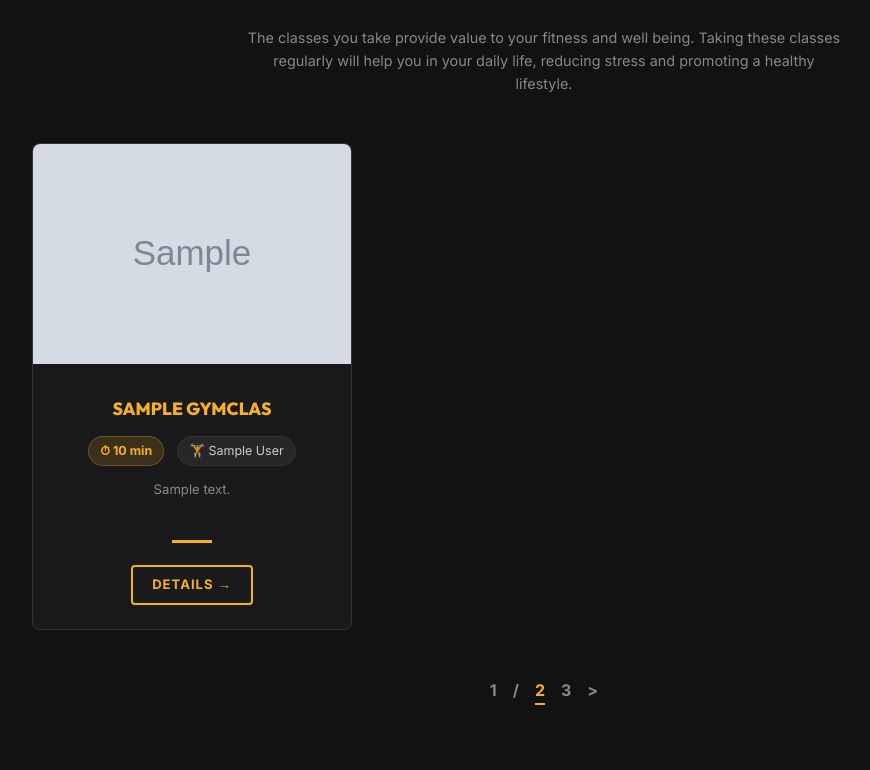
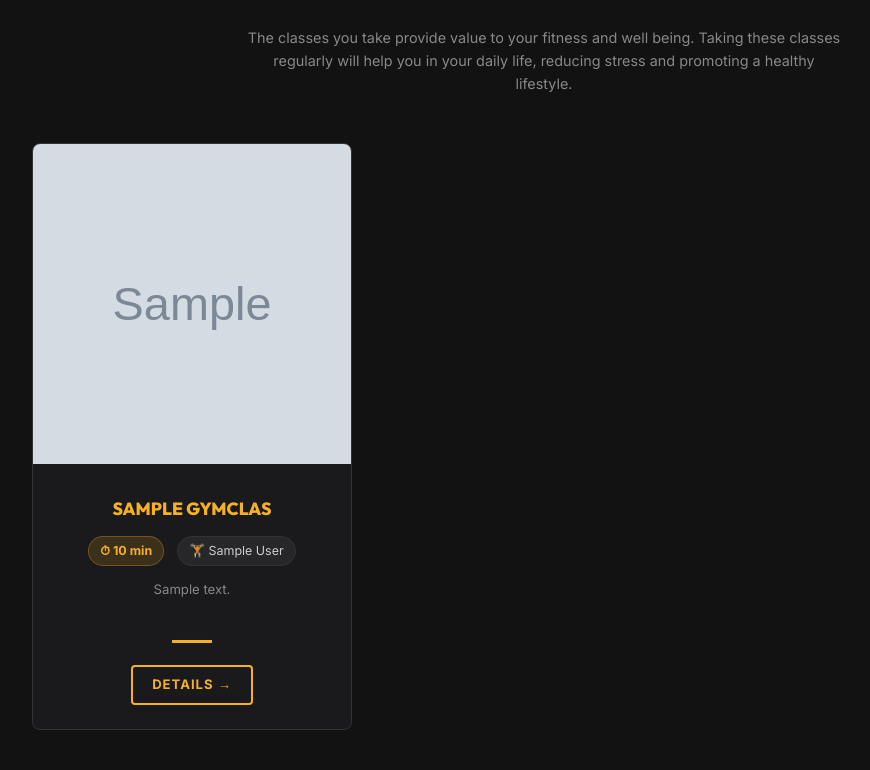
Before and after one commit to tauhidul252/Fitnexis, a Django app: page / in a window 1280 px wide. Shown: the part 2133-2903 px from the top of the page, without its empty margins (96-966 px from the left). Run offline with Django 5.2, Linux system fonts and the light colour scheme; tables that the repository leaves empty hold one stand-in row (values such as "Sample post"); grey boxes marked "Sample" are stand-in pictures.

Commit message:
Restore Tonmoy's card-img CSS change

```diff
--- a/static/css/style.css
+++ b/static/css/style.css
@@ -199,7 +199,7 @@ a { text-decoration: none; color: inherit; transition: all 0.3s; }
 .class-grid { display: grid; grid-template-columns: repeat(3, 1fr); gap: 2rem; }
 .class-card { background: var(--bg-dark-secondary); border: 1px solid #333; text-align: center; border-radius: 8px; overflow: hidden; transition: transform 0.3s, border-color 0.3s, box-shadow 0.3s; }
 .class-card:hover { transform: translateY(-6px); border-color: var(--accent); box-shadow: 0 10px 30px rgba(245, 176, 38, 0.15); }
-.card-img { width: 100%; height: 220px; object-fit: cover; }
+.card-img { width: 100%; height: 320px; object-fit: cover; }
 .card-content { padding: 1.5rem; }
 .card-content h3 { font-size: 1.1rem; margin-bottom: 0.8rem; }
 .class-meta-row { display: flex; justify-content: center; gap: 0.8rem; flex-wrap: wrap; margin-bottom: 0.8rem; }
```
